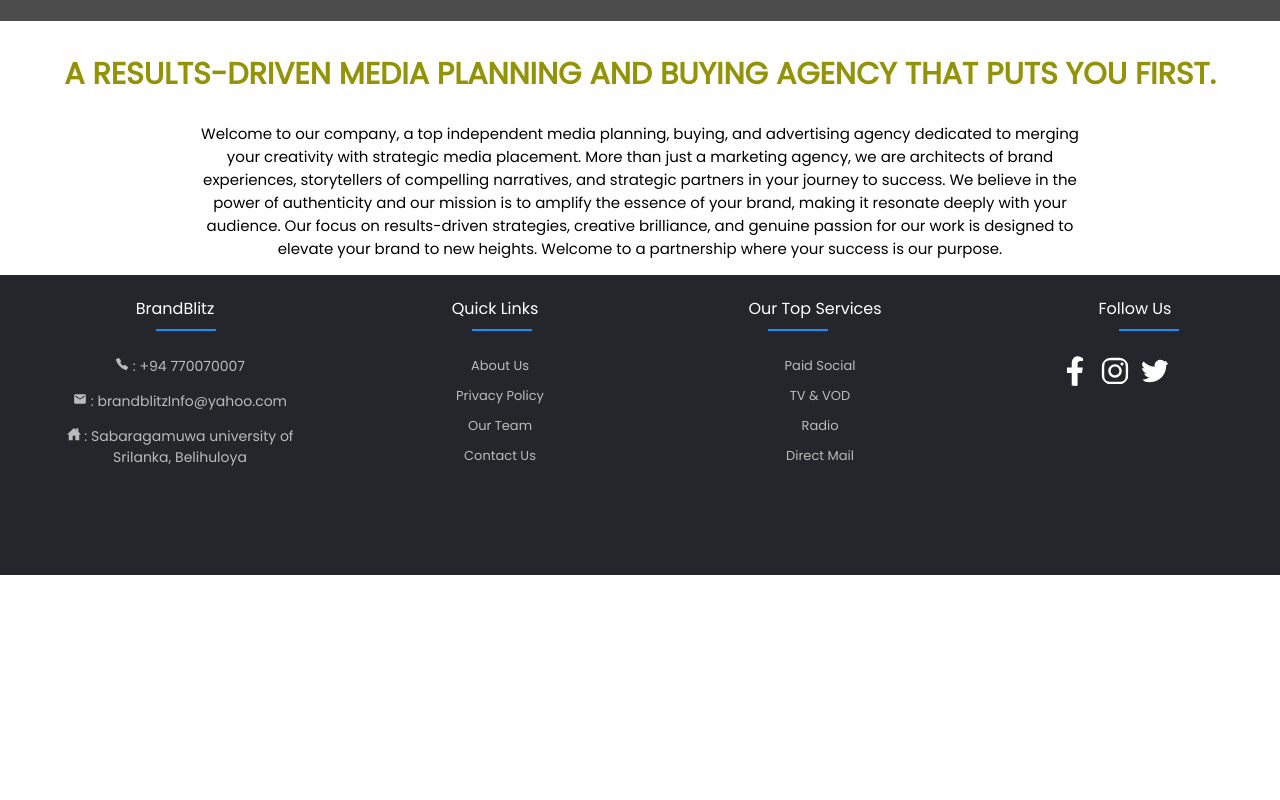
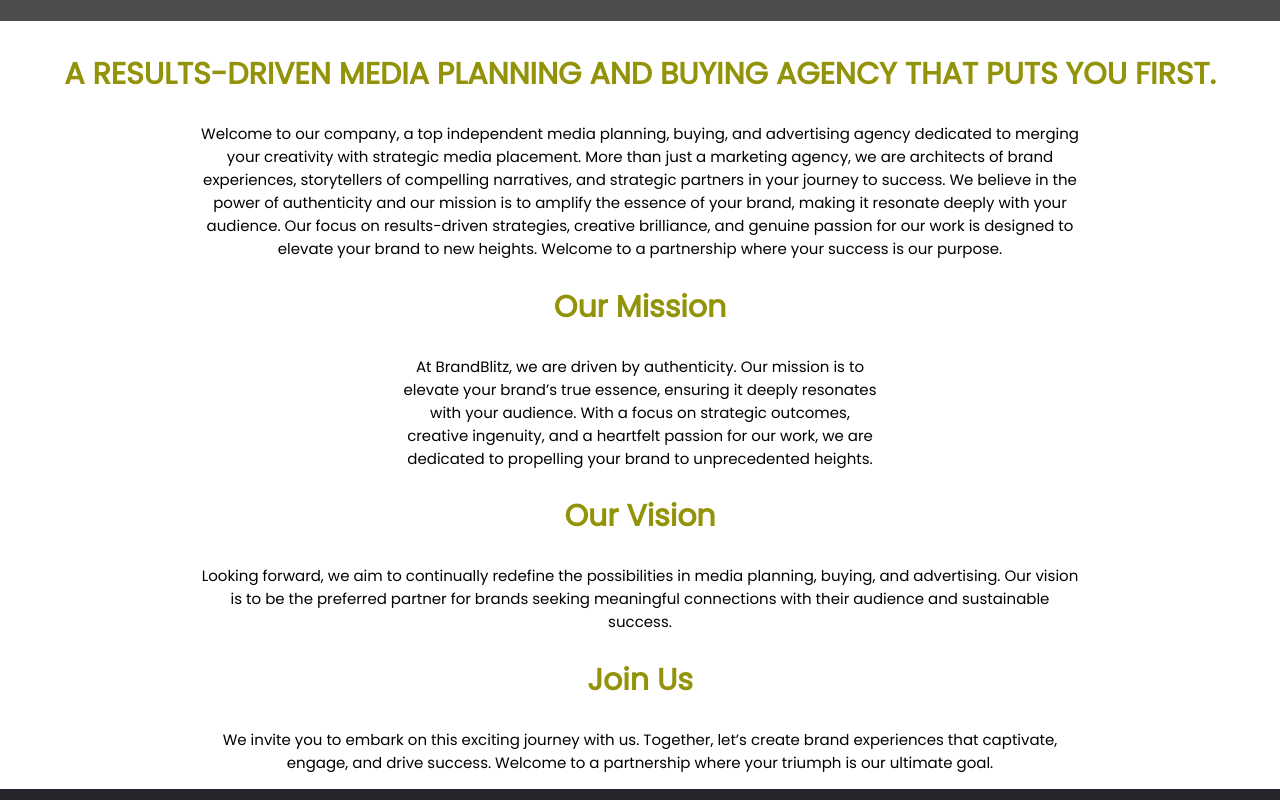
Before and after one commit to Gobihanath/BrandBlitz, a React (Create React App) app: page /AboutUs in a window 1280 px wide. Shown: the part 580-1380 px from the top of the page. Before the commit the page ends 1155 px from the top, so only its background shows below. Built offline with nearby package versions, Linux system fonts and the light colour scheme; grey boxes are pictures that could not be loaded.

Commit message:
third commit

```diff
--- a/src/Pages/AboutUs.jsx
+++ b/src/Pages/AboutUs.jsx
@@ -25,11 +25,23 @@
           <h2>A RESULTS-DRIVEN MEDIA PLANNING AND BUYING AGENCY THAT PUTS YOU FIRST.</h2>
           <p>Welcome to our company, a top independent media planning, buying, and advertising agency dedicated to merging your creativity with strategic media placement. More than just a marketing agency, we are architects of brand experiences, storytellers of compelling narratives, and strategic partners in your journey to success.
 
-            We believe in the power of authenticity and our mission is to amplify the essence of your brand, making it resonate deeply with your audience. Our focus on results-driven strategies, creative brilliance, and genuine passion for our work is designed to elevate your brand to new heights. Welcome to a partnership where your success is our purpose.
+            We believe in the power of authenticity and our mission is to amplify the essence of your brand, making it resonate deeply with your audience. Our focus on results-driven strategies, creative brilliance, and genuine passion for our work is designed to elevate your brand to new heights. Welcome to a partnership where your success is our purpose.<p></p>
+
+          <h2>Our Mission</h2>
+          <p>At BrandBlitz, we are driven by authenticity. Our mission is to elevate your brand’s true essence, ensuring it deeply resonates with your audience. With a focus on strategic outcomes, creative ingenuity, and a heartfelt passion for our work, we are dedicated to propelling your brand to unprecedented heights.</p>
           </p>
+
+          <h2>Our Vision</h2>
+          <p>Looking forward, we aim to continually redefine the possibilities in media planning, buying, and advertising. Our vision is to be the preferred partner for brands seeking meaningful connections with their audience and sustainable success.</p>
+
+          <h2>Join Us</h2>
+          <p>We invite you to embark on this exciting journey with us. Together, let’s create brand experiences that captivate, engage, and drive success. Welcome to a partnership where your triumph is our ultimate goal.</p>
+
       </div>
       </section>
     </section>
+
+
 
 
           <Footer/>
```
